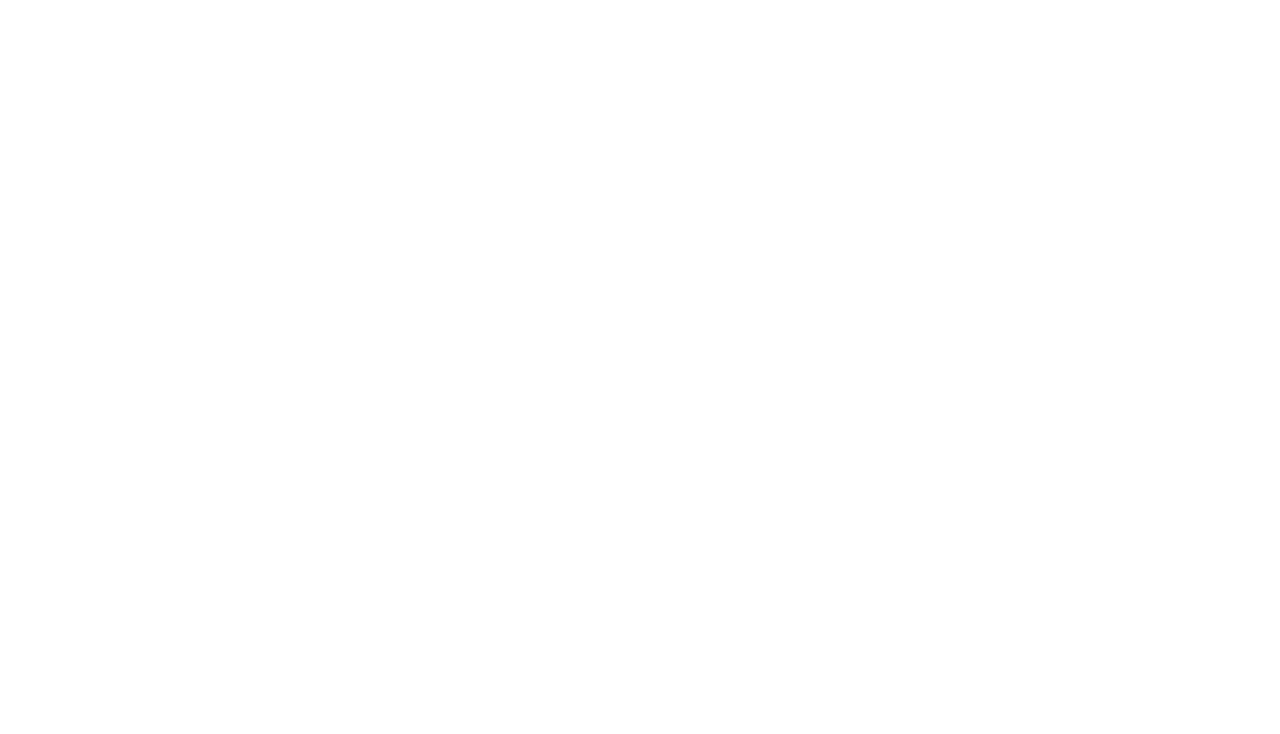
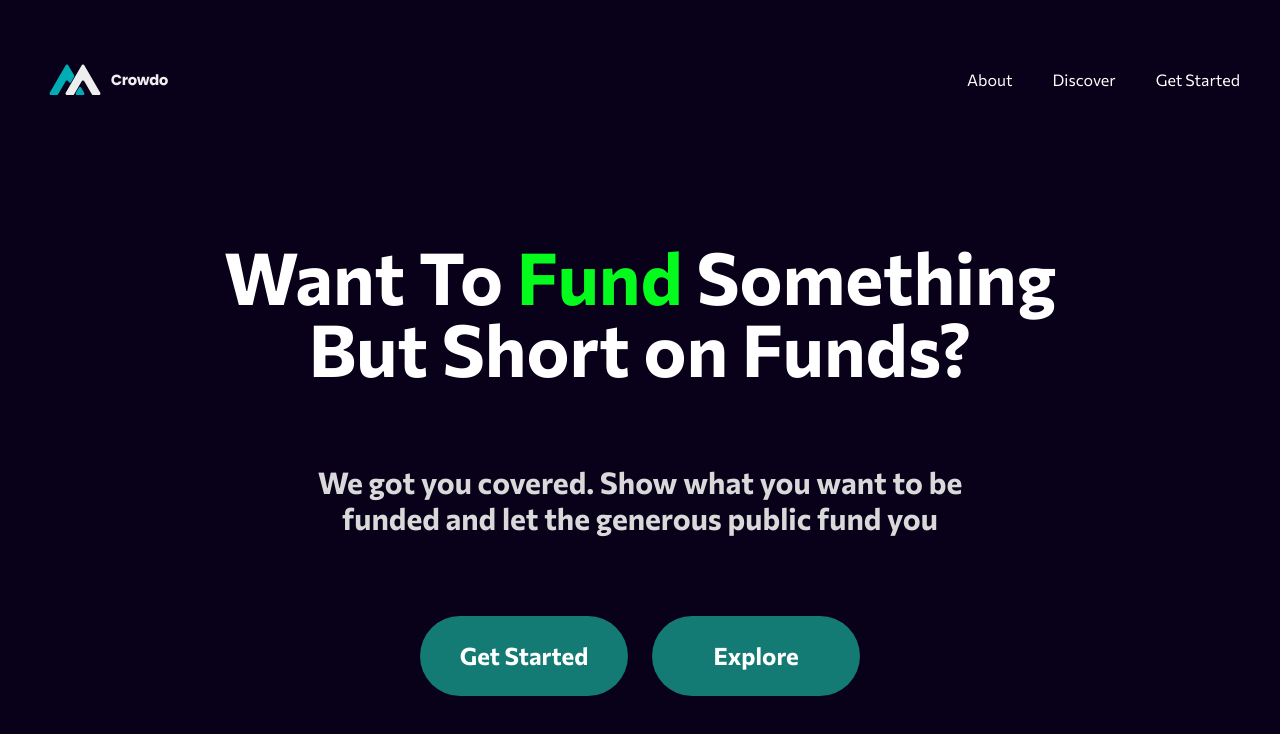
Before and after one commit to Headbwoi/crowdo-app, a React (Vite) app in the folder frontend/: page / in a window 1280 px wide. Shown: the top 734 px of the page. Built offline with nearby package versions, Linux system fonts and the light colour scheme.

Commit message:
FR HERO SECTION add colors to tailwind config hero section done changed logo clean up code

```diff
--- a/frontend/src/App.tsx
+++ b/frontend/src/App.tsx
@@ -1,9 +1,31 @@
-import { Header } from "./components"
+import { Button, Header } from "./components"
 
 function App() {
   return (
     <>
-      <Header />
+      <main className="bg-background_home w-full h-screen">
+        <Header />
+
+        <section className="flex items-center flex-col font-commissioner container  text-center gap-20 px-5 pt-14 md:pt-20 lg:w-3/4">
+          <div>
+            <h1 className="font-bold text-4xl md:text-6xl lg:text-7xl text-white text-center leading-normal">
+              Want To <span className="text-green_Text">Fund</span> Something
+              But Short on Funds?
+            </h1>
+          </div>
+          <div className="lg:w-3/4">
+            <p className="text-xl md:text-3xl text-light_Text font-semibold leading-normal">
+              We got you covered. Show what you want to be funded and let the
+              generous public fund you
+            </p>
+          </div>
+
+          <div className="flex items-center gap-6">
+            <Button name="Get Started" />
+            <Button name="Explore" />
+          </div>
+        </section>
+      </main>
     </>
   )
 }
--- /dev/null
+++ b/frontend/src/components/Button/Button.tsx
@@ -0,0 +1,13 @@
+type Button = {
+  name: string
+}
+
+const Button = ({ name }: Button) => {
+  return (
+    <button className="w-36 h-12 lg:w-52 lg:h-20 rounded-full bg-darkCyan text-white font-semibold text-base md:text-2xl">
+      {name}
+    </button>
+  )
+}
+
+export default Button
--- a/frontend/src/components/Header/Header.tsx
+++ b/frontend/src/components/Header/Header.tsx
@@ -10,9 +10,7 @@
     <header className="container px-6 md:px-10 xl:px-0 relative py-7 md:py-10">
       <nav className="flex items-center justify-between">
         <div className="logo">
-          <div className="text-white text-2xl md:text-4xl font-bold font-commissioner">
-            Crowdo
-          </div>
+          <img src="/icons/Logo.svg" alt="logo" className="h-20 w-36" />
         </div>
         {/* hamburger */}
         <div
--- a/frontend/src/components/index.ts
+++ b/frontend/src/components/index.ts
@@ -2,3 +2,4 @@
 export { default as Header } from "./Header/Header"
 export { AppContext } from "./context/AppContext"
 export { AppContextProvider } from "./context/AppContext"
+export { default as Button } from "../components/Button/Button"
--- a/frontend/tailwind.config.cjs
+++ b/frontend/tailwind.config.cjs
@@ -18,6 +18,9 @@
       dark_Gray: "hsl(0, 0%, 48%)",
       light_Gray: "hsl(0, 0%, 96%)",
       white: "hsl(0, 0%, 100%)",
+      background_home: "hsl(261, 100%, 5%)",
+      green_Text: "hsl(126,96%,50%)",
+      light_Text: "hsl(0,0%,85%)",
     },
     fontFamily: {
       commissioner: [`'Commissioner', sans-serif`],
```
Also changed, not shown: frontend/public/icons/logo.svg (added).
